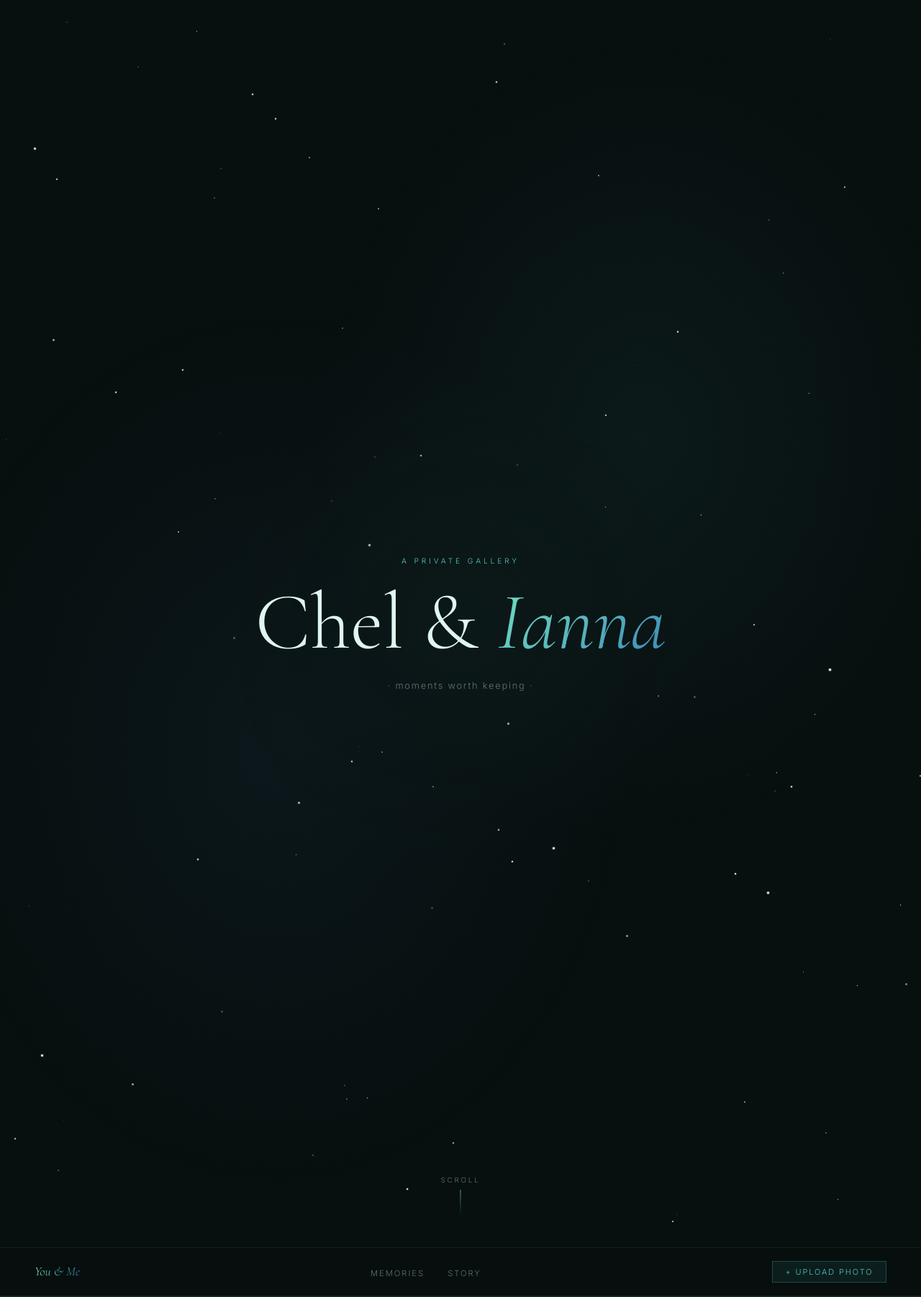
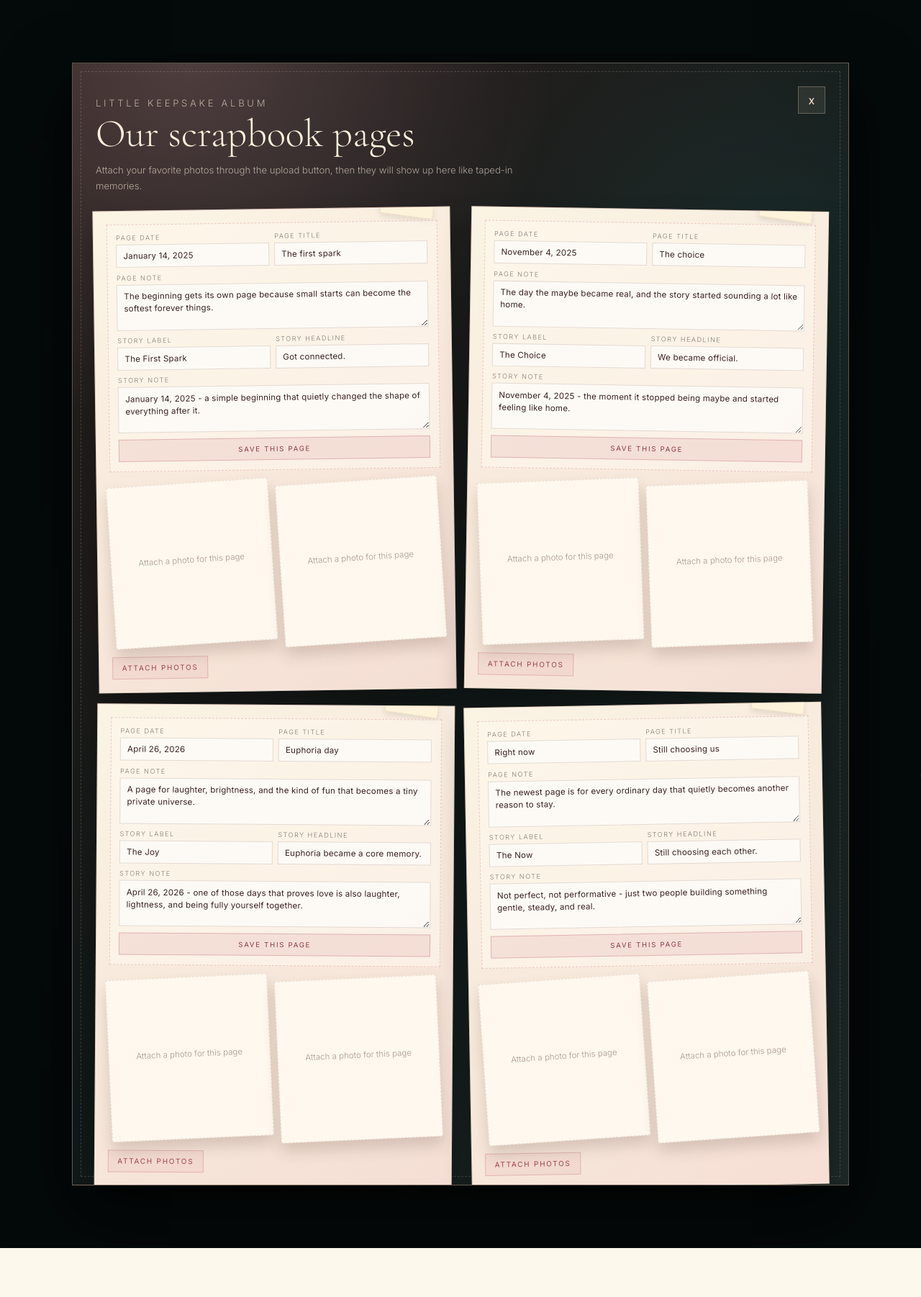
Before and after one commit to Wysi-Chel/galleryv2, a Flask app: page /?edit=1&scrapbook=1 in a window 1280 px wide. Shown: the top 1802 px of the page at 72% size. After the commit the page ends 1734 px from the top, so only its background shows below. Run offline with Flask 3, Linux system fonts and the light colour scheme; data that the repository does not hold is empty; some libraries are stand-ins or nearby versions.

Commit message:
Add live scrapbook editor

```diff
--- a/api/index.py
+++ b/api/index.py
@@ -107,6 +107,7 @@ CLOUDINARY_URL = cloudinary_setting("CLOUDINARY_URL").strip()
 CLOUDINARY_CLOUD_NAME = cloudinary_setting("CLOUDINARY_CLOUD_NAME").strip()
 CLOUDINARY_API_KEY = cloudinary_setting("CLOUDINARY_API_KEY").strip()
 CLOUDINARY_API_SECRET = cloudinary_setting("CLOUDINARY_API_SECRET").strip()
+SCRAPBOOK_EDIT_KEY = os.environ.get("SCRAPBOOK_EDIT_KEY", "").strip()
 
 
 def has_cloudinary_credentials():
@@ -136,6 +137,118 @@ def utc_now_iso():
 
 def normalize_photo_section(section):
     return section if section in {"gallery", "featured", "scrapbook"} else "gallery"
+
+
+DEFAULT_SCRAPBOOK_PAGES = [
+    {
+        "id": "first-spark",
+        "number": "01",
+        "story_title": "The First Spark",
+        "story_event": "Got connected.",
+        "story_note": "January 14, 2025 - a simple beginning that quietly changed the shape of everything after it.",
+        "page_date": "January 14, 2025",
+        "page_title": "The first spark",
+        "page_note": "The beginning gets its own page because small starts can become the softest forever things.",
+        "is_core": False,
+    },
+    {
+        "id": "the-choice",
+        "number": "02",
+        "story_title": "The Choice",
+        "story_event": "We became official.",
+        "story_note": "November 4, 2025 - the moment it stopped being maybe and started feeling like home.",
+        "page_date": "November 4, 2025",
+        "page_title": "The choice",
+        "page_note": "The day the maybe became real, and the story started sounding a lot like home.",
+        "is_core": False,
+    },
+    {
+        "id": "euphoria-day",
+        "number": "03",
+        "story_title": "The Joy",
+        "story_event": "Euphoria became a core memory.",
+        "story_note": "April 26, 2026 - one of those days that proves love is also laughter, lightness, and being fully yourself together.",
+        "page_date": "April 26, 2026",
+        "page_title": "Euphoria day",
+        "page_note": "A page for laughter, brightness, and the kind of fun that becomes a tiny private universe.",
+        "is_core": True,
+    },
+    {
+        "id": "right-now",
+        "number": "04",
+        "story_title": "The Now",
+        "story_event": "Still choosing each other.",
+        "story_note": "Not perfect, not performative - just two people building something gentle, steady, and real.",
+        "page_date": "Right now",
+        "page_title": "Still choosing us",
+        "page_note": "The newest page is for every ordinary day that quietly becomes another reason to stay.",
+        "is_core": False,
+    },
+]
+SCRAPBOOK_PAGE_IDS = {page["id"] for page in DEFAULT_SCRAPBOOK_PAGES}
+SCRAPBOOK_PAGE_FIELDS = (
+    "story_title",
+    "story_event",
+    "story_note",
+    "page_date",
+    "page_title",
+    "page_note",
+)
+
+
+def sanitize_text(value, max_length=500):
+    text = (value or "").strip()
+    return text[:max_length]
+
+
+def scrapbook_page_defaults():
+    return [dict(page) for page in DEFAULT_SCRAPBOOK_PAGES]
+
+
+def merge_scrapbook_pages(saved_pages):
+    saved_by_id = {
+        page.get("id"): page
+        for page in (saved_pages or [])
+        if page.get("id") in SCRAPBOOK_PAGE_IDS
+    }
+    pages = []
+    for default_page in scrapbook_page_defaults():
+        saved = saved_by_id.get(default_page["id"], {})
+        merged = {**default_page}
+        for field in SCRAPBOOK_PAGE_FIELDS:
+            value = sanitize_text(saved.get(field), 800 if field.endswith("_note") else 120)
+            if value:
+                merged[field] = value
+        pages.append(merged)
+    return pages
+
+
+def scrapbook_page_form_values(form):
+    return {
+        "story_title": sanitize_text(form.get("story_title"), 120),
+        "story_event": sanitize_text(form.get("story_event"), 180),
+        "story_note": sanitize_text(form.get("story_note"), 800),
+        "page_date": sanitize_text(form.get("page_date"), 120),
+        "page_title": sanitize_text(form.get("page_title"), 120),
+        "page_note": sanitize_text(form.get("page_note"), 800),
+        "updated_at": utc_now_iso(),
+    }
+
+
+def scrapbook_edit_value():
+    return SCRAPBOOK_EDIT_KEY or "1"
+
+
+def scrapbook_edit_allowed():
+    supplied_key = (
+        request.values.get("edit_key")
+        or request.args.get("edit")
+        or request.form.get("edit")
+        or ""
+    ).strip()
+    if SCRAPBOOK_EDIT_KEY:
+        return supplied_key == SCRAPBOOK_EDIT_KEY
+    return supplied_key == "1"
 
 
 # Firebase handles Firestore metadata. Cloudinary handles durable image storage.
@@ -327,6 +440,23 @@ def create_local_photos_table(conn):
     )
 
 
+def create_local_scrapbook_pages_table(conn):
+    conn.execute(
+        """
+        CREATE TABLE IF NOT EXISTS scrapbook_pages (
+            id TEXT PRIMARY KEY,
+            story_title TEXT,
+            story_event TEXT,
+            story_note TEXT,
+            page_date TEXT,
+            page_title TEXT,
+            page_note TEXT,
+            updated_at TEXT
+        )
+        """
+    )
+
+
 def migrate_local_photos_table(conn):
     old_table = f"photos_legacy_{uuid.uuid4().hex[:8]}"
     conn.execute(f"ALTER TABLE photos RENAME TO {old_table}")
@@ -372,11 +502,13 @@ def ensure_local_schema():
         ).fetchone()
         if table is None:
             create_local_photos_table(conn)
+            create_local_scrapbook_pages_table(conn)
             return
 
         create_sql = table["sql"] or ""
         if "CHECK" in create_sql.upper() and "SCRAPBOOK" not in create_sql.upper():
             migrate_local_photos_table(conn)
+            create_local_scrapbook_pages_table(conn)
             return
 
         existing = set(local_photo_columns(conn))
@@ -394,6 +526,7 @@ def ensure_local_schema():
         for column, definition in missing_columns.items():
             if column not in existing:
                 conn.execute(f"ALTER TABLE photos ADD COLUMN {column} {definition}")
+        create_local_scrapbook_pages_table(conn)
 
 
 def list_local_photos(section):
@@ -460,6 +593,57 @@ def delete_local_photo(photo_id):
         conn.execute("DELETE FROM photos WHERE id = ?", (photo_id,))
 
 
+def list_local_scrapbook_pages():
+    ensure_local_schema()
+    with local_connect() as conn:
+        rows = conn.execute("SELECT * FROM scrapbook_pages").fetchall()
+    return merge_scrapbook_pages([dict(row) for row in rows])
+
+
+def update_local_scrapbook_page(page_id, values):
+    ensure_local_schema()
+    with local_connect() as conn:
+        conn.execute(
+            """
+            INSERT INTO scrapbook_pages (
+                id, story_title, story_event, story_note, page_date,
+                page_title, page_note, updated_at
+            ) VALUES (?, ?, ?, ?, ?, ?, ?, ?)
+            ON CONFLICT(id) DO UPDATE SET
+                story_title = excluded.story_title,
+                story_event = excluded.story_event,
+                story_note = excluded.story_note,
+                page_date = excluded.page_date,
+                page_title = excluded.page_title,
+                page_note = excluded.page_note,
+                updated_at = excluded.updated_at
+            """,
+            (
+                page_id,
+                values.get("story_title", ""),
+                values.get("story_event", ""),
+                values.get("story_note", ""),
+                values.get("page_date", ""),
+                values.get("page_title", ""),
+                values.get("page_note", ""),
+                values.get("updated_at"),
+            ),
+        )
+
+
+def list_cloud_scrapbook_pages(current_db):
+    rows = []
+    try:
+        for doc in current_db.collection("scrapbook_pages").stream(
+            retry=None,
+            timeout=FIREBASE_REQUEST_TIMEOUT_SECONDS,
+        ):
+            rows.append({"id": doc.id, **doc.to_dict()})
+    except Exception as exc:
+        print(f"SCRAPBOOK PAGES LOAD ERROR: {exc}")
+    return merge_scrapbook_pages(rows)
+
+
 def upload_to_local(file_storage, section="gallery"):
     os.makedirs(LOCAL_UPLOAD_DIR, exist_ok=True)
     section = normalize_photo_section(section)
@@ -511,6 +695,8 @@ def index():
     current_storage_ready = True if local_backend else storage_ready()
     warnings = []
     featured, gallery, scrapbook = [], [], []
+    scrapbook_pages = scrapbook_page_defaults()
+    scrapbook_edit_mode = scrapbook_edit_allowed()
     if not local_backend and current_db is None:
         warnings.append(firebase_init_error or "Firebase is not configured.")
     if not local_backend and not current_storage_ready:
@@ -521,6 +707,7 @@ def index():
             featured = list_local_photos("featured")[:3]
             gallery = list_local_photos("gallery")
             scrapbook = list_local_photos("scrapbook")
+            scrapbook_pages = list_local_scrapbook_pages()
         else:
             if current_db is None:
                 raise RuntimeError(firebase_init_error or "Firestore is not configured.")
@@ -569,6 +756,7 @@ def index():
                 key=lambda x: x.get("uploaded_at") or "",
                 reverse=True
             )
+            scrapbook_pages = list_cloud_scrapbook_pages(current_db)
     except Exception as e:
         print(f"INDEX ERROR: {e}")
 
@@ -600,6 +788,10 @@ def index():
         featured=featured,
         gallery=gallery,
         scrapbook=scrapbook,
+        scrapbook_pages_config=scrapbook_pages,
+        scrapbook_edit_mode=scrapbook_edit_mode,
+        scrapbook_edit_value=scrapbook_edit_value(),
+        scrapbook_edit_is_public=not SCRAPBOOK_EDIT_KEY,
         template_version=template_version,
         firebase_ready=current_db is not None,
         firebase_error=firebase_init_error,
@@ -794,6 +986,44 @@ def upload():
     return redirect(url_for("index"))
 
 
+@app.route("/scrapbook/page/<page_id>", methods=["POST"])
+def update_scrapbook_page(page_id):
+    if not scrapbook_edit_allowed():
+        flash("Use your private edit link to change the scrapbook.", "error")
+        return redirect(url_for("index", _anchor="story"))
+
+    if page_id not in SCRAPBOOK_PAGE_IDS:
+        flash("Scrapbook page not found.", "error")
+        return redirect(url_for("index", edit=scrapbook_edit_value(), _anchor="story"))
+
+    values = scrapbook_page_form_values(request.form)
+    local_backend = use_local_backend()
+
+    try:
+        if local_backend:
+            update_local_scrapbook_page(page_id, values)
+        else:
+            current_db = init_firebase()
+            if current_db is None:
+                raise RuntimeError(firebase_init_error or "Firestore is not configured.")
+            current_db.collection("scrapbook_pages").document(page_id).set(
+                {
+                    **values,
+                    "updated_at": firestore.SERVER_TIMESTAMP,
+                },
+                merge=True,
+                retry=None,
+                timeout=FIREBASE_REQUEST_TIMEOUT_SECONDS,
+            )
+        flash("Scrapbook page saved.", "success")
+    except Exception as exc:
+        print(f"SCRAPBOOK PAGE UPDATE ERROR: {exc}")
+        traceback.print_exc()
+        flash("Scrapbook page could not be saved.", "error")
+
+    return redirect(url_for("index", edit=scrapbook_edit_value(), scrapbook="1", _anchor="story"))
+
+
 @app.route("/replace/<photo_id>", methods=["POST"])
 def replace(photo_id):
     result = None
--- a/templates/index.html
+++ b/templates/index.html
@@ -639,6 +639,10 @@
     }
     .scrapbook-trigger,
     .scrapbook-upload-btn {
+      display: inline-flex;
+      align-items: center;
+      justify-content: center;
+      text-decoration: none;
       border: 1px solid rgba(255,210,188,0.36);
       background: linear-gradient(135deg, rgba(255,238,210,0.16), rgba(255,182,193,0.14));
       color: #ffe8d4;
@@ -894,6 +898,69 @@
       line-height: 1.65;
       margin-bottom: 1rem;
     }
+    .scrapbook-edit-hint {
+      margin: 0.7rem 0 0;
+      color: rgba(255,242,221,0.66);
+      font-size: 0.72rem;
+      line-height: 1.6;
+    }
+    .scrapbook-page-editor {
+      position: relative;
+      z-index: 3;
+      display: grid;
+      gap: 0.55rem;
+      margin-bottom: 1rem;
+      padding: 0.8rem;
+      border: 1px dashed rgba(186,93,108,0.28);
+      background: rgba(255,248,238,0.58);
+    }
+    .scrapbook-page-editor label {
+      display: grid;
+      gap: 0.25rem;
+      color: rgba(58,34,34,0.58);
+      font-size: 0.57rem;
+      letter-spacing: 0.16em;
+      text-transform: uppercase;
+    }
+    .scrapbook-page-editor input,
+    .scrapbook-page-editor textarea {
+      width: 100%;
+      border: 1px solid rgba(112,76,55,0.18);
+      background: rgba(255,255,255,0.58);
+      color: #3a2222;
+      padding: 0.48rem 0.55rem;
+      font-family: 'Inter', sans-serif;
+      font-size: 0.72rem;
+      letter-spacing: 0.02em;
+      outline: none;
+    }
+    .scrapbook-page-editor textarea {
+      min-height: 4rem;
+      resize: vertical;
+      line-height: 1.45;
+    }
+    .scrapbook-page-editor input:focus,
+    .scrapbook-page-editor textarea:focus {
+      border-color: rgba(186,93,108,0.56);
+      box-shadow: 0 0 0 3px rgba(186,93,108,0.10);
+    }
+    .scrapbook-editor-grid {
+      display: grid;
+      grid-template-columns: repeat(2, minmax(0, 1fr));
+      gap: 0.45rem;
+    }
+    .scrapbook-editor-save {
+      border: 1px solid rgba(186,93,108,0.34);
+      background: rgba(186,93,108,0.12);
+      color: #8d3848;
+      padding: 0.55rem 0.75rem;
+      font-family: 'Inter', sans-serif;
+      font-size: 0.6rem;
+      letter-spacing: 0.18em;
+      text-transform: uppercase;
+      cursor: pointer;
+    }
+    .scrapbook-editor-save:hover { background: rgba(186,93,108,0.18); }
     .scrapbook-photo-stack {
       position: relative;
       min-height: 150px;
@@ -1061,6 +1128,7 @@
       .scrapbook-book {
         grid-template-columns: 1fr;
       }
+      .scrapbook-editor-grid { grid-template-columns: 1fr; }
       .story-number { font-size: 2.2rem; }
       .scrapbook-overlay { padding: 0.8rem; }
       .scrapbook-popup { max-height: 92vh; padding: 1rem; }
@@ -1268,40 +1336,26 @@
     <div class="story-actions">
       <button type="button" class="scrapbook-trigger" onclick="openScrapbook()">Open scrapbook</button>
       <button type="button" class="scrapbook-upload-btn" onclick="openModal('scrapbook')">Attach photos</button>
-    </div>
+      {% if scrapbook_edit_mode %}
+        <a class="scrapbook-upload-btn" href="{{ url_for('index', _anchor='story') }}">Done editing</a>
+      {% elif scrapbook_edit_is_public %}
+        <a class="scrapbook-upload-btn" href="{{ url_for('index', edit=scrapbook_edit_value, scrapbook='1', _anchor='story') }}">Edit scrapbook</a>
+      {% endif %}
+    </div>
+    {% if scrapbook_edit_mode %}
+      <p class="scrapbook-edit-hint">Edit mode is on. Open the scrapbook, change the page text, then save each page.</p>
+    {% endif %}
     <div class="story-chapters">
-      <article class="story-card" data-open-scrapbook tabindex="0" role="button" aria-label="Open scrapbook">
-        <span class="story-number">01</span>
+      {% for page in scrapbook_pages_config %}
+        <article class="story-card {% if page.is_core %}core-memory{% endif %}" data-open-scrapbook tabindex="0" role="button" aria-label="Open scrapbook">
+          <span class="story-number">{{ page.number }}</span>
           <div class="story-text">
-          <p class="timeline-date">The First Spark</p>
-          <p class="timeline-event">Got connected.</p>
-          <p class="timeline-note">January 14, 2025 - a simple beginning that quietly changed the shape of everything after it.</p>
+            <p class="timeline-date">{{ page.story_title }}</p>
+            <p class="timeline-event">{{ page.story_event }}</p>
+            <p class="timeline-note">{{ page.story_note }}</p>
           </div>
         </article>
-      <article class="story-card" data-open-scrapbook tabindex="0" role="button" aria-label="Open scrapbook">
-        <span class="story-number">02</span>
-        <div class="story-text">
-          <p class="timeline-date">The Choice</p>
-          <p class="timeline-event">We became official.</p>
-          <p class="timeline-note">November 4, 2025 - the moment it stopped being maybe and started feeling like home.</p>
-        </div>
-      </article>
-      <article class="story-card core-memory" data-open-scrapbook tabindex="0" role="button" aria-label="Open scrapbook">
-        <span class="story-number">03</span>
-        <div class="story-text">
-          <p class="timeline-date">The Joy</p>
-          <p class="timeline-event">Euphoria became a core memory.</p>
-          <p class="timeline-note">April 26, 2026 - one of those days that proves love is also laughter, lightness, and being fully yourself together.</p>
-        </div>
-      </article>
-      <article class="story-card" data-open-scrapbook tabindex="0" role="button" aria-label="Open scrapbook">
-        <span class="story-number">04</span>
-        <div class="story-text">
-          <p class="timeline-date">The Now</p>
-          <p class="timeline-event">Still choosing each other.</p>
-          <p class="timeline-note">Not perfect, not performative - just two people building something gentle, steady, and real.</p>
-        </div>
-      </article>
+      {% endfor %}
     </div>
     <p class="story-closing">Every photo above is proof of the same thing: we keep finding reasons to stay.</p>
   </div>
@@ -1320,77 +1374,61 @@
     </div>
 
     <div class="scrapbook-book">
-      {% set first_spark_photos = scrapbook_photos[0:2] %}
+      {% for page in scrapbook_pages_config %}
+        {% set photo_start = loop.index0 * 2 %}
+        {% set page_photos = scrapbook_photos[photo_start:photo_start + 2] %}
         <article class="scrapbook-page">
-        <p class="scrapbook-page-date">January 14, 2025</p>
-        <h4>The first spark</h4>
-        <p class="scrapbook-page-note">The beginning gets its own page because small starts can become the softest forever things.</p>
+          {% if scrapbook_edit_mode %}
+            <form class="scrapbook-page-editor" method="POST" action="{{ url_for('update_scrapbook_page', page_id=page.id) }}" onclick="event.stopPropagation()">
+              <input type="hidden" name="edit_key" value="{{ scrapbook_edit_value }}" />
+              <div class="scrapbook-editor-grid">
+                <label>
+                  Page date
+                  <input type="text" name="page_date" value="{{ page.page_date }}" maxlength="120" />
+                </label>
+                <label>
+                  Page title
+                  <input type="text" name="page_title" value="{{ page.page_title }}" maxlength="120" />
+                </label>
+              </div>
+              <label>
+                Page note
+                <textarea name="page_note" maxlength="800">{{ page.page_note }}</textarea>
+              </label>
+              <div class="scrapbook-editor-grid">
+                <label>
+                  Story label
+                  <input type="text" name="story_title" value="{{ page.story_title }}" maxlength="120" />
+                </label>
+                <label>
+                  Story headline
+                  <input type="text" name="story_event" value="{{ page.story_event }}" maxlength="180" />
+                </label>
+              </div>
+              <label>
+                Story note
+                <textarea name="story_note" maxlength="800">{{ page.story_note }}</textarea>
+              </label>
+              <button type="submit" class="scrapbook-editor-save">Save this page</button>
+            </form>
+          {% else %}
+            <p class="scrapbook-page-date">{{ page.page_date }}</p>
+            <h4>{{ page.page_title }}</h4>
+            <p class="scrapbook-page-note">{{ page.page_note }}</p>
+          {% endif %}
           <div class="scrapbook-photo-stack">
-          {% for photo in first_spark_photos %}
+            {% for photo in page_photos %}
               <div class="scrapbook-photo" data-url="{{ photo.url }}" data-caption="{{ photo.caption or 'A scrapbook memory.' }}">
                 <img src="{{ photo.url }}" alt="{{ photo.caption or ('Scrapbook photo ' ~ loop.index) }}" loading="lazy" />
               </div>
             {% endfor %}
-          {% for _ in range(2 - first_spark_photos|length) %}
+            {% for _ in range(2 - page_photos|length) %}
               <div class="scrapbook-empty-photo">Attach a photo for this page</div>
             {% endfor %}
           </div>
           <button type="button" class="scrapbook-page-open" onclick="openScrapbookUpload()">Attach photos</button>
         </article>
-
-      {% set choice_photos = scrapbook_photos[2:4] %}
-      <article class="scrapbook-page">
-        <p class="scrapbook-page-date">November 4, 2025</p>
-        <h4>The choice</h4>
-        <p class="scrapbook-page-note">The day the maybe became real, and the story started sounding a lot like home.</p>
-        <div class="scrapbook-photo-stack">
-          {% for photo in choice_photos %}
-            <div class="scrapbook-photo" data-url="{{ photo.url }}" data-caption="{{ photo.caption or 'A scrapbook memory.' }}">
-              <img src="{{ photo.url }}" alt="{{ photo.caption or ('Scrapbook photo ' ~ loop.index) }}" loading="lazy" />
-            </div>
       {% endfor %}
-          {% for _ in range(2 - choice_photos|length) %}
-            <div class="scrapbook-empty-photo">Attach a photo for this page</div>
-          {% endfor %}
-        </div>
-        <button type="button" class="scrapbook-page-open" onclick="openScrapbookUpload()">Attach photos</button>
-      </article>
-
-      {% set joy_photos = scrapbook_photos[4:6] %}
-      <article class="scrapbook-page">
-        <p class="scrapbook-page-date">April 26, 2026</p>
-        <h4>Euphoria day</h4>
-        <p class="scrapbook-page-note">A page for laughter, brightness, and the kind of fun that becomes a tiny private universe.</p>
-        <div class="scrapbook-photo-stack">
-          {% for photo in joy_photos %}
-            <div class="scrapbook-photo" data-url="{{ photo.url }}" data-caption="{{ photo.caption or 'A scrapbook memory.' }}">
-              <img src="{{ photo.url }}" alt="{{ photo.caption or ('Scrapbook photo ' ~ loop.index) }}" loading="lazy" />
-            </div>
-          {% endfor %}
-          {% for _ in range(2 - joy_photos|length) %}
-            <div class="scrapbook-empty-photo">Attach a photo for this page</div>
-          {% endfor %}
-        </div>
-        <button type="button" class="scrapbook-page-open" onclick="openScrapbookUpload()">Attach photos</button>
-      </article>
-
-      {% set now_photos = scrapbook_photos[6:8] %}
-      <article class="scrapbook-page">
-        <p class="scrapbook-page-date">Right now</p>
-        <h4>Still choosing us</h4>
-        <p class="scrapbook-page-note">The newest page is for every ordinary day that quietly becomes another reason to stay.</p>
-        <div class="scrapbook-photo-stack">
-          {% for photo in now_photos %}
-            <div class="scrapbook-photo" data-url="{{ photo.url }}" data-caption="{{ photo.caption or 'A scrapbook memory.' }}">
-              <img src="{{ photo.url }}" alt="{{ photo.caption or ('Scrapbook photo ' ~ loop.index) }}" loading="lazy" />
-            </div>
-          {% endfor %}
-          {% for _ in range(2 - now_photos|length) %}
-            <div class="scrapbook-empty-photo">Attach a photo for this page</div>
-          {% endfor %}
-        </div>
-        <button type="button" class="scrapbook-page-open" onclick="openScrapbookUpload()">Attach photos</button>
-      </article>
     </div>
 
     {% if scrapbook_photos %}
@@ -1484,6 +1522,11 @@
   function openScrapbookUpload() {
     closeScrapbook();
     openModal('scrapbook');
+  }
+  function openScrapbookFromUrl() {
+    const params = new URLSearchParams(window.location.search);
+    if (params.get('scrapbook') !== '1') return;
+    requestAnimationFrame(openScrapbook);
   }
   const MAX_FILE_BYTES = {{ max_file_size_mb|int }} * 1024 * 1024;
   const MAX_BATCH_BYTES = {{ max_request_size_mb|int }} * 1024 * 1024;
@@ -2001,6 +2044,7 @@ function initInteractiveEffects() {
   bindGalleryLightbox();
   bindScrapbookCards();
   bindScrapbookScroll();
+  openScrapbookFromUrl();
   initMemoryCarousel();
   initTilt();
 }
```
Lines whose indentation alone changed are shown as unchanged.
